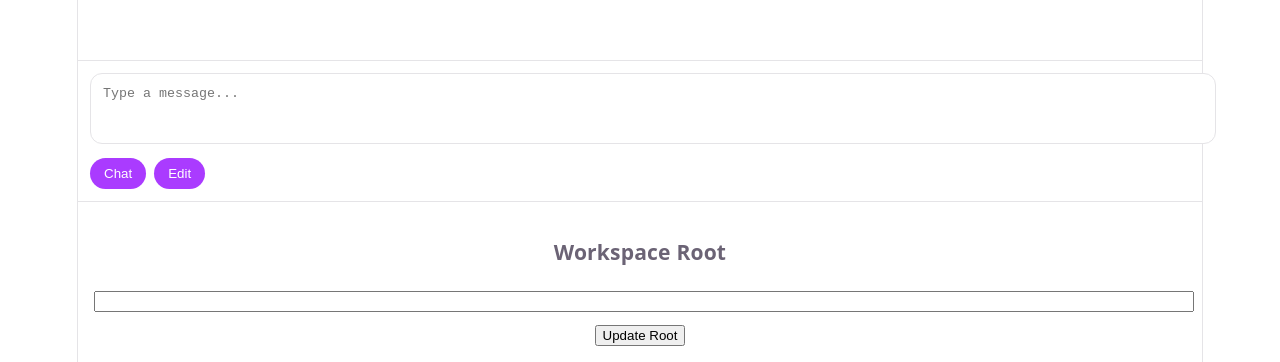
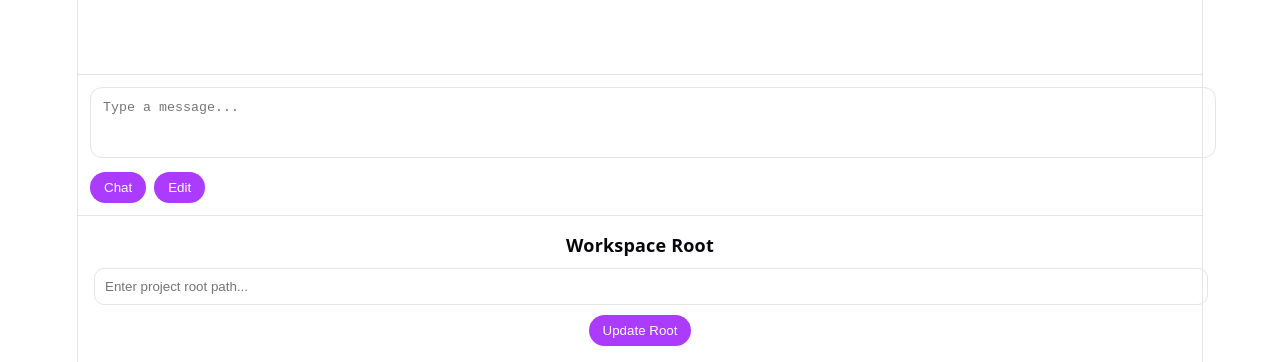
Before and after one commit to BrendanMWong/Cortex-Code, a React app in the folder frontend/: page / in a window 1280 px wide. Shown: the part 438-800 px from the top of the page. Built offline with nearby package versions, Linux system fonts and the light colour scheme; the HTML template or start-up script is replaced by a standard one.

Commit message:
improve gui workspace root

```diff
--- a/frontend/src/App.css
+++ b/frontend/src/App.css
@@ -19,7 +19,7 @@
   align-self: flex-end;
   background: var(--accent-bg);
   padding: 10px 14px;
-  border-radius: 12px;
+  border-radius: 14px;
   max-width: 70%;
   color: var(--text-h);
 }
@@ -29,7 +29,7 @@
   align-self: flex-start;
   max-width: 70%;
   padding: 10px 14px;
-  line-height: 1.5;
+  line-height: 1.6;
 }
 
 /* INPUT BAR */
@@ -47,6 +47,8 @@ textarea {
   padding: 12px;
   resize: none;
   border: 1px solid var(--border);
+  background: transparent;
+  color: var(--text-h);
 }
 
 .actions {
@@ -62,27 +64,100 @@ textarea {
   cursor: pointer;
   background: var(--accent);
   color: white;
+  font-weight: 500;
 }
 
 /* EDIT PANEL */
 .editPanel {
+  border-top: 1px solid var(--border);
+  background: var(--code-bg);
   padding: 16px;
-  border-top: 1px solid var(--border);
+}
+
+.panelHeader {
+  font-weight: 600;
+  margin-bottom: 10px;
+  color: var(--text-h);
 }
 
 .editItem {
   border: 1px solid var(--border);
+  border-radius: 10px;
   margin: 10px 0;
-  padding: 10px;
+  padding: 12px;
+  background: var(--bg);
+}
+
+.editPath {
+  font-weight: 600;
+  font-size: 14px;
+}
+
+.editAction {
+  font-size: 12px;
+  opacity: 0.7;
+  margin-bottom: 6px;
+}
+
+.editContent {
+  font-size: 12px;
+  background: var(--code-bg);
+  padding: 8px;
+  border-radius: 6px;
+  overflow-x: auto;
+}
+
+.applyBtn {
+  margin-top: 10px;
+  padding: 8px 14px;
+  border-radius: 999px;
+  border: none;
+  background: var(--accent);
+  color: white;
+  cursor: pointer;
 }
 
 /* ROOT SECTION */
 .rootSection {
+  border-top: 1px solid var(--border);
+  background: var(--bg);
   padding: 16px;
-  border-top: 1px solid var(--border);
 }
 
 .rootSection input {
   width: 100%;
-  margin-bottom: 8px;
+  padding: 10px;
+  border-radius: 10px;
+  border: 1px solid var(--border);
+  margin-bottom: 10px;
+  background: transparent;
+  color: var(--text-h);
 }
+
+.rootBtn {
+  padding: 8px 14px;
+  border-radius: 999px;
+  border: none;
+  background: var(--accent);
+  color: white;
+  cursor: pointer;
+  font-weight: 500;
+}
+
+/* ROOT STATUS */
+.rootStatus {
+  margin-top: 10px;
+  font-size: 13px;
+  padding: 8px 10px;
+  border-radius: 8px;
+}
+
+.rootStatus.success {
+  background: rgba(0, 200, 100, 0.15);
+  color: #4ade80;
+}
+
+.rootStatus.error {
+  background: rgba(255, 0, 0, 0.12);
+  color: #f87171;
+}
--- a/frontend/src/App.jsx
+++ b/frontend/src/App.jsx
@@ -8,6 +8,7 @@ function App() {
   const [messages, setMessages] = useState([])
   const [edits, setEdits] = useState(null)
   const [rootPath, setRootPath] = useState("")
+  const [rootStatus, setRootStatus] = useState(null) // NEW
 
   const chatEndRef = useRef(null)
 
@@ -16,16 +17,29 @@ function App() {
   }, [messages])
 
   async function setRoot(path) {
-    await fetch("http://localhost:3001/set-root", {
+    const res = await fetch("http://localhost:3001/set-root", {
       method: "POST",
       headers: { "Content-Type": "application/json" },
       body: JSON.stringify({ path })
     })
+
+    return res
   }
 
   async function handleUpdateRoot() {
-    await setRoot(rootPath)
-    localStorage.setItem("rootPath", rootPath)
+    try {
+      const res = await setRoot(rootPath)
+
+      if (!res.ok) {
+        const err = await res.json().catch(() => ({}))
+        throw new Error(err.error || "Invalid path")
+      }
+
+      localStorage.setItem("rootPath", rootPath)
+      setRootStatus({ type: "success", message: "Root updated successfully" })
+    } catch (err) {
+      setRootStatus({ type: "error", message: err.message })
+    }
   }
 
   async function sendChat() {
@@ -107,16 +121,21 @@ function App() {
       {/* EDIT PREVIEW */}
       {edits && (
         <div className="editPanel">
-          <h3>Proposed Changes</h3>
+          <div className="panelHeader">Proposed Changes</div>
 
           {edits.map((e, i) => (
             <div key={i} className="editItem">
-              <b>{e.path}</b> — {e.action}
-              <pre>{(e.content || "").slice(0, 200)}</pre>
+              <div className="editPath">{e.path}</div>
+              <div className="editAction">{e.action}</div>
+              <pre className="editContent">
+                {(e.content || "").slice(0, 200)}
+              </pre>
             </div>
           ))}
 
-          <button onClick={applyEdits}>Apply Changes</button>
+          <button className="applyBtn" onClick={applyEdits}>
+            Apply Changes
+          </button>
         </div>
       )}
 
@@ -137,16 +156,24 @@ function App() {
 
       {/* WORKSPACE ROOT */}
       <div className="rootSection">
-        <h3>Workspace Root</h3>
+        <div className="panelHeader">Workspace Root</div>
 
         <input
           value={rootPath}
           onChange={(e) => setRootPath(e.target.value)}
+          placeholder="Enter project root path..."
         />
 
-        <button onClick={handleUpdateRoot}>
+        <button className="rootBtn" onClick={handleUpdateRoot}>
           Update Root
         </button>
+
+        {/* NEW STATUS UI */}
+        {rootStatus && (
+          <div className={`rootStatus ${rootStatus.type}`}>
+            {rootStatus.message}
+          </div>
+        )}
       </div>
 
     </div>
```
